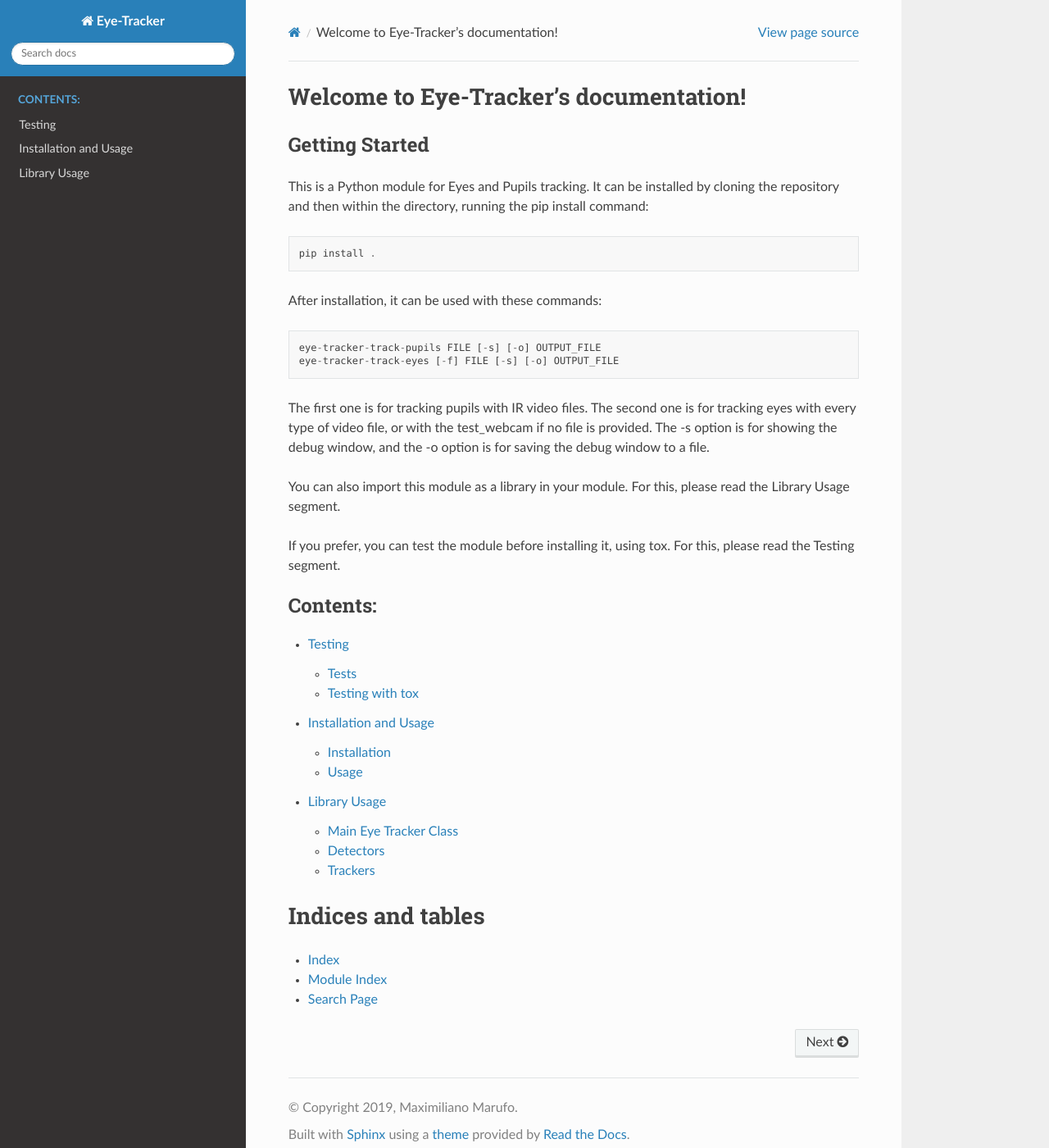
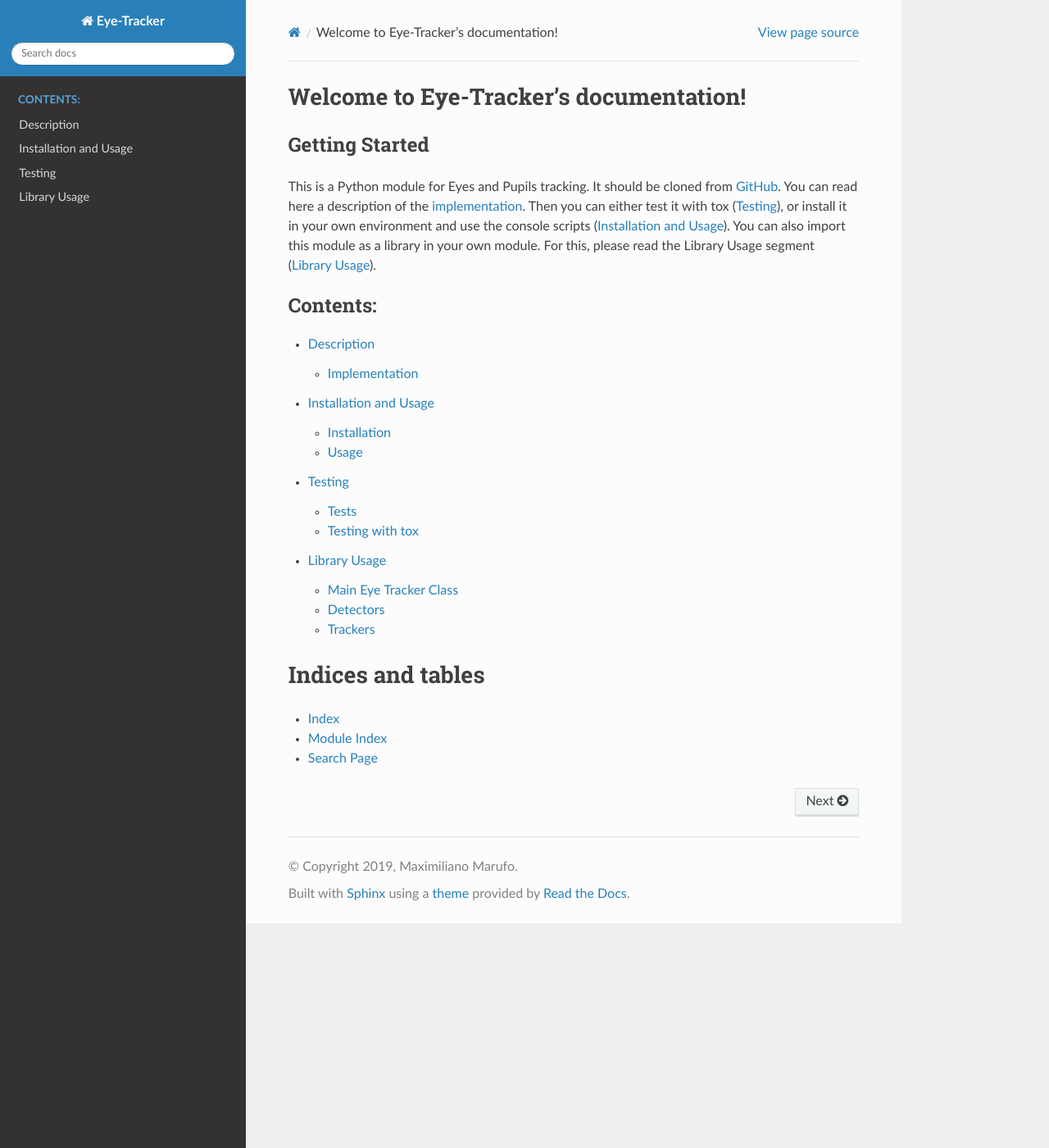
Before and after one commit to crusadesoflouis/eye-tracker, a Sphinx documentation site: the page built from docs/source/index.rst, in a window 1280 px wide and 1400 px high. Shown: the whole window at 82% size. Built offline with Sphinx 7.4.7 and the Read the Docs theme 2.0.0, drawn with Linux system fonts in a browser that asks for light colours.

Commit message:
MOD Changes in documentation

```diff
--- a/README.rst
+++ b/README.rst
@@ -4,22 +4,10 @@
 Getting Started
 ****************
 
-This is a Python module for Eyes and Pupils tracking. It can be installed by cloning
-the repository and then within the directory, running the pip install command::
-
-  pip install .
-
-After installation, it can be used with these commands::
-
-  eye-tracker-track-pupils FILE [-s] [-o] OUTPUT_FILE
-  eye-tracker-track-eyes [-f] FILE [-s] [-o] OUTPUT_FILE
-
-The first one is for tracking pupils with IR video files.
-The second one is for tracking eyes with every type of video file, or with the test_webcam
-if no file is provided.
-The -s option is for showing the debug window, and the -o option is for saving the debug window
-to a file.
-
-You can also import this module as a library in your module. For this, please read the Library Usage segment.
-
-If you prefer, you can test the module before installing it, using tox. For this, please read the Testing segment.
+This is a Python module for Eyes and Pupils tracking.
+It should be cloned from `GitHub <https://github.com/maxi-marufo/eye-tracker/>`_.
+You can read here a description of the :ref:`implementation <description>`.
+Then you can either test it with tox (:ref:`testing`), or install it in your own
+environment and use the console scripts (:ref:`installation_and_usage`).
+You can also import this module as a library in your own module. For this, please
+read the Library Usage segment (:ref:`library`).
--- a/docs/source/conf.py
+++ b/docs/source/conf.py
@@ -31,8 +31,7 @@ author = 'Maximiliano Marufo'
 extensions = ['sphinx.ext.autodoc',
               'sphinx.ext.napoleon',
               'sphinx.ext.doctest',
-              'sphinx.ext.autosummary',
-              'rinoh.frontend.sphinx']
+              'sphinx.ext.autosummary']
 
 # The suffix of source filenames.
 source_suffix = '.rst'
--- a/docs/source/index.rst
+++ b/docs/source/index.rst
@@ -13,8 +13,9 @@ Welcome to Eye-Tracker's documentation!
    :maxdepth: 2
    :caption: Contents:
 
+   description.rst
+   installation_and_usage.rst
    testing.rst
-   installation_and_usage.rst
    library.rst
 
 
--- a/docs/source/installation_and_usage.rst
+++ b/docs/source/installation_and_usage.rst
@@ -1,4 +1,4 @@
-.. installation_and_usage:
+.. _installation_and_usage:
 
 
 ************************
```
Also changed, not shown: docs/source/description.rst (added, +35 -0 lines), docs/source/testing.rst (line endings or trailing spaces).
